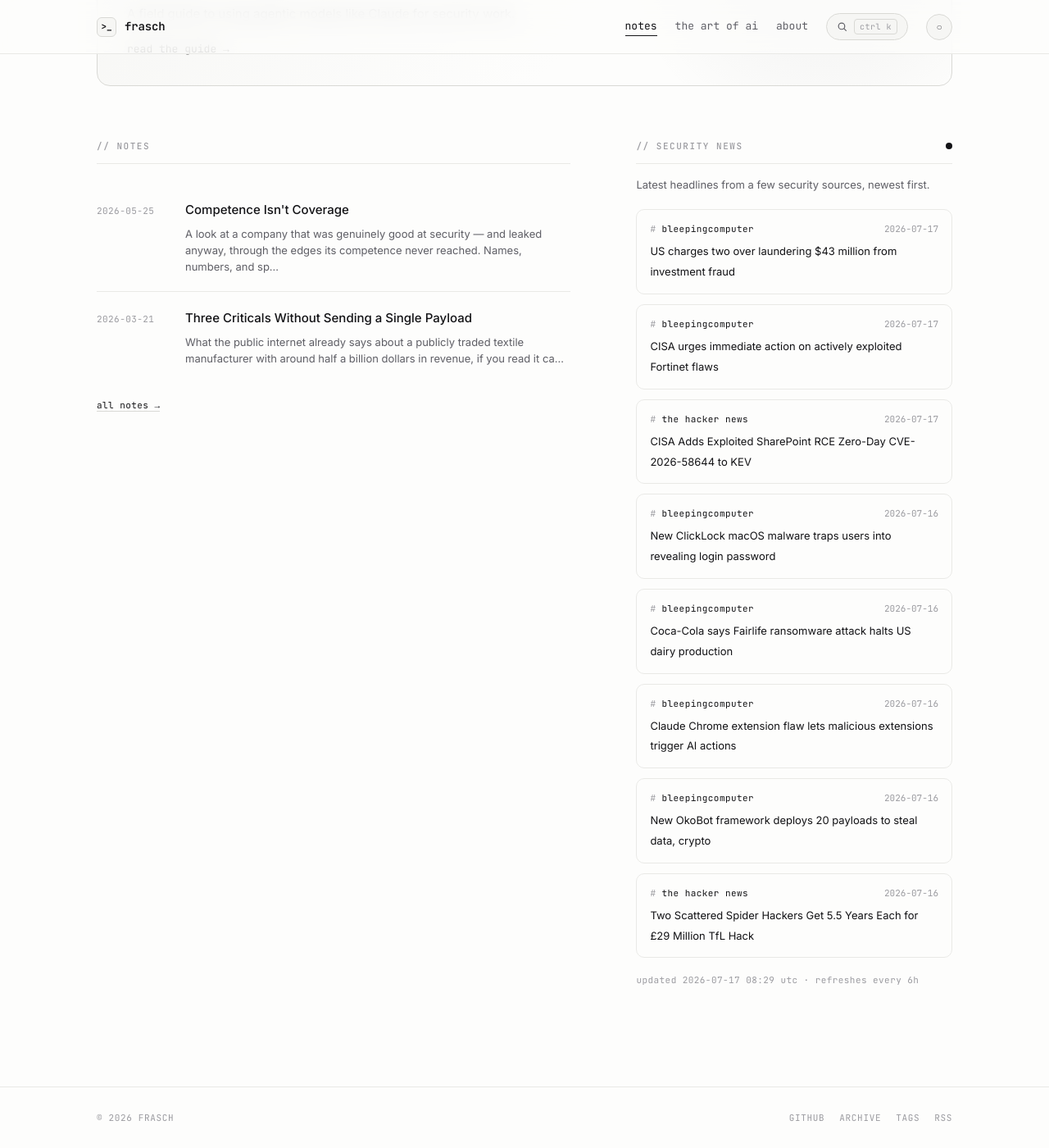
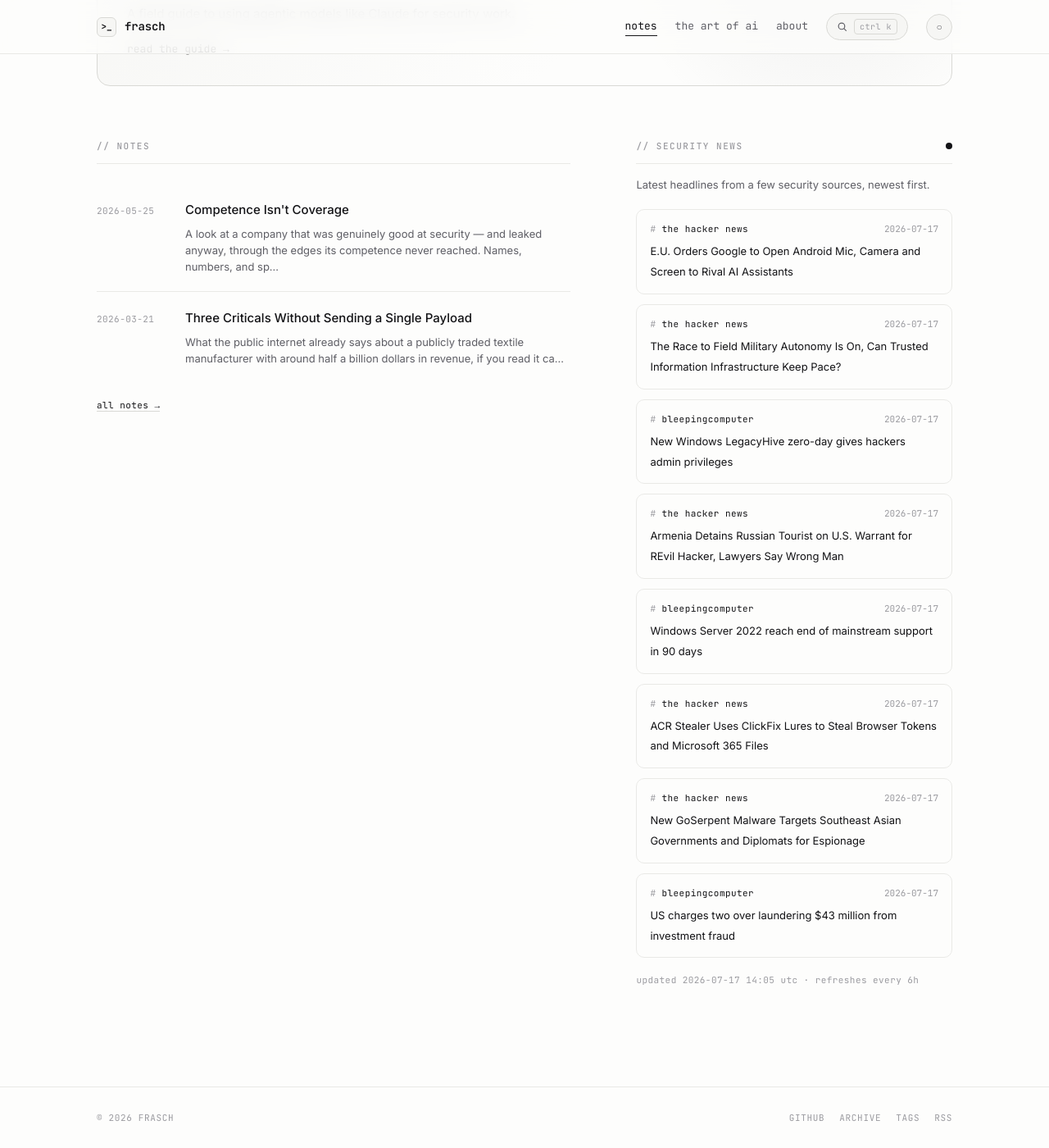
Before and after one commit to whoisfrasch/frasch, a Jekyll site: the page built from index.html, in a window 1280 px wide and 1400 px high, scrolled down 615 px. Shown: the whole window at 82% size. Built offline with Jekyll 4.4.1, drawn with Linux system fonts in a browser that asks for light colours.

Commit message:
Refresh security news feed

```diff
--- a/_data/news.json
+++ b/_data/news.json
@@ -1,53 +1,53 @@
 {
-  "updated": "2026-07-17T08:29:47Z",
+  "updated": "2026-07-17T14:05:08Z",
   "items": [
+    {
+      "source": "the hacker news",
+      "title": "E.U. Orders Google to Open Android Mic, Camera and Screen to Rival AI Assistants",
+      "link": "https://thehackernews.com/2026/07/eu-orders-google-to-open-android-mic.html",
+      "date": "2026-07-17T11:44:41Z"
+    },
+    {
+      "source": "the hacker news",
+      "title": "The Race to Field Military Autonomy Is On, Can Trusted Information Infrastructure Keep Pace?",
+      "link": "https://thehackernews.com/2026/07/the-race-to-field-military-autonomy-is.html",
+      "date": "2026-07-17T11:30:00Z"
+    },
+    {
+      "source": "bleepingcomputer",
+      "title": "New Windows LegacyHive zero-day gives hackers admin privileges",
+      "link": "https://www.bleepingcomputer.com/news/security/new-windows-legacyhive-zero-day-exploit-grants-hackers-admin-access/",
+      "date": "2026-07-17T11:05:30Z"
+    },
+    {
+      "source": "the hacker news",
+      "title": "Armenia Detains Russian Tourist on U.S. Warrant for REvil Hacker, Lawyers Say Wrong Man",
+      "link": "https://thehackernews.com/2026/07/armenia-detains-russian-tourist-on-us.html",
+      "date": "2026-07-17T10:53:31Z"
+    },
+    {
+      "source": "bleepingcomputer",
+      "title": "Windows Server 2022 reach end of mainstream support in 90 days",
+      "link": "https://www.bleepingcomputer.com/news/microsoft/windows-server-2022-reach-end-of-mainstream-support-in-90-days/",
+      "date": "2026-07-17T09:10:15Z"
+    },
+    {
+      "source": "the hacker news",
+      "title": "ACR Stealer Uses ClickFix Lures to Steal Browser Tokens and Microsoft 365 Files",
+      "link": "https://thehackernews.com/2026/07/acr-stealer-uses-clickfix-lures-to.html",
+      "date": "2026-07-17T08:56:39Z"
+    },
+    {
+      "source": "the hacker news",
+      "title": "New GoSerpent Malware Targets Southeast Asian Governments and Diplomats for Espionage",
+      "link": "https://thehackernews.com/2026/07/new-goserpent-malware-targets-southeast.html",
+      "date": "2026-07-17T08:46:45Z"
+    },
     {
       "source": "bleepingcomputer",
       "title": "US charges two over laundering $43 million from investment fraud",
       "link": "https://www.bleepingcomputer.com/news/security/us-charges-two-over-laundering-43-million-from-investment-fraud/",
       "date": "2026-07-17T08:13:37Z"
-    },
-    {
-      "source": "bleepingcomputer",
-      "title": "CISA urges immediate action on actively exploited Fortinet flaws",
-      "link": "https://www.bleepingcomputer.com/news/security/cisa-warns-feds-to-patch-exploited-fortinet-fortisandbox-flaws-by-sunday/",
-      "date": "2026-07-17T07:03:33Z"
-    },
-    {
-      "source": "the hacker news",
-      "title": "CISA Adds Exploited SharePoint RCE Zero-Day CVE-2026-58644 to KEV",
-      "link": "https://thehackernews.com/2026/07/cisa-adds-exploited-sharepoint-rce-zero.html",
-      "date": "2026-07-17T06:42:23Z"
-    },
-    {
-      "source": "bleepingcomputer",
-      "title": "New ClickLock macOS malware traps users into revealing login password",
-      "link": "https://www.bleepingcomputer.com/news/security/new-clicklock-macos-malware-traps-users-into-revealing-login-password/",
-      "date": "2026-07-16T21:52:54Z"
-    },
-    {
-      "source": "bleepingcomputer",
-      "title": "Coca-Cola says Fairlife ransomware attack halts US dairy production",
-      "link": "https://www.bleepingcomputer.com/news/security/coca-cola-says-fairlife-ransomware-attack-halts-us-dairy-production/",
-      "date": "2026-07-16T21:09:41Z"
-    },
-    {
-      "source": "bleepingcomputer",
-      "title": "Claude Chrome extension flaw lets malicious extensions trigger AI actions",
-      "link": "https://www.bleepingcomputer.com/news/security/claude-chrome-extension-flaw-lets-malicious-extensions-trigger-ai-actions/",
-      "date": "2026-07-16T19:26:07Z"
-    },
-    {
-      "source": "bleepingcomputer",
-      "title": "New OkoBot framework deploys 20 payloads to steal data, crypto",
-      "link": "https://www.bleepingcomputer.com/news/security/new-okobot-framework-deploys-20-payloads-to-steal-data-crypto/",
-      "date": "2026-07-16T19:09:35Z"
-    },
-    {
-      "source": "the hacker news",
-      "title": "Two Scattered Spider Hackers Get 5.5 Years Each for £29 Million TfL Hack",
-      "link": "https://thehackernews.com/2026/07/two-scattered-spider-hackers-get-55.html",
-      "date": "2026-07-16T17:09:25Z"
     }
   ]
 }
```
